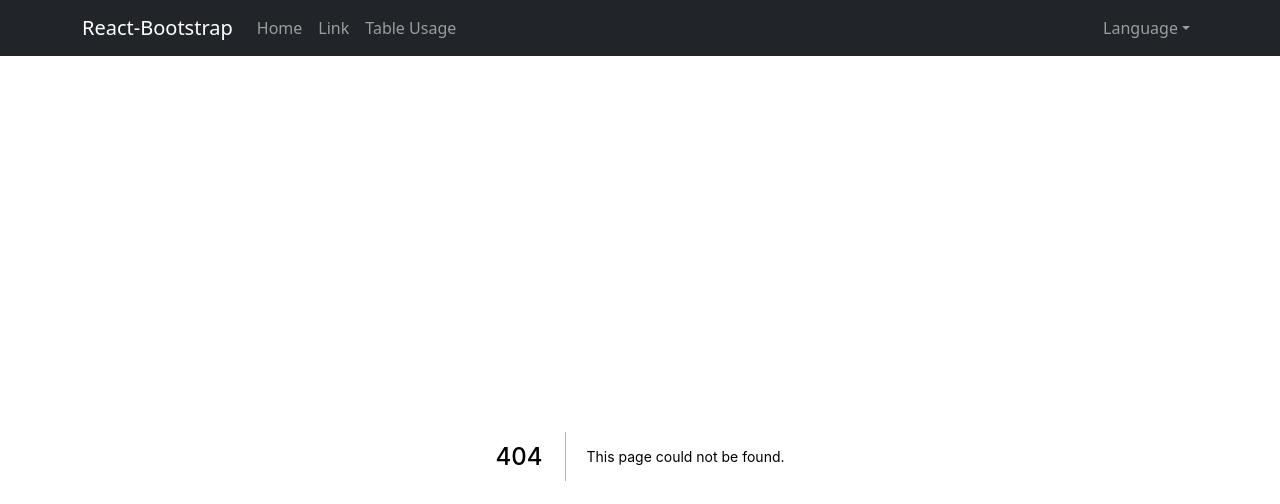
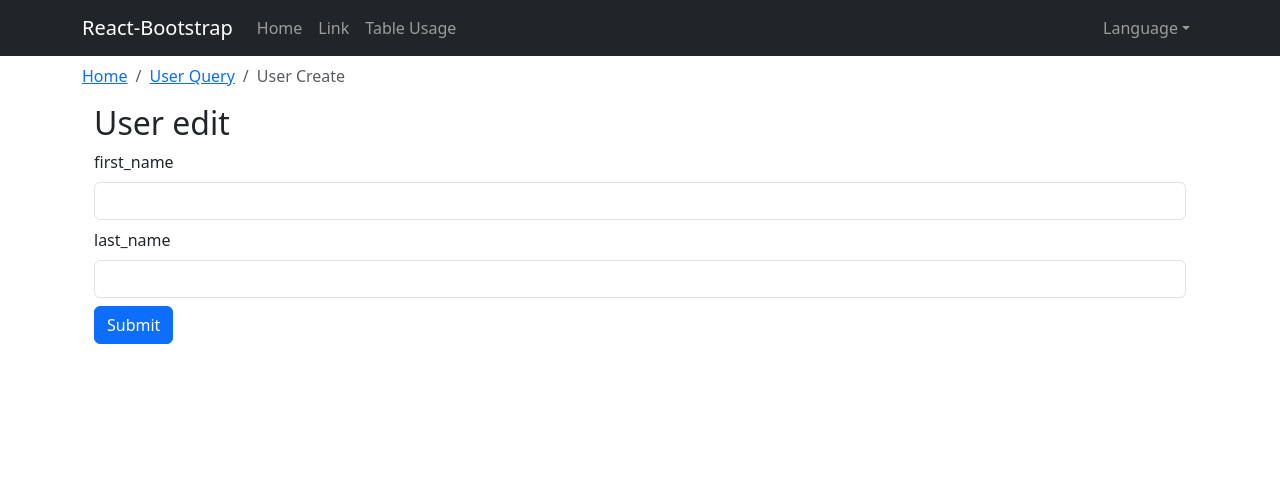
Before and after one commit to summer-peng/showroom, a Next.js app: page /users/userEdit in a window 1280 px wide. Before the commit this address had no page. Shown: the top 504 px of the page. Built offline with nearby package versions, Linux system fonts and the light colour scheme.

Commit message:
add formik and text field add create user page

```diff
--- /dev/null
+++ b/components/Forms/FormField.js
@@ -0,0 +1,30 @@
+import { useMemo } from 'react'
+import { Field } from 'formik'
+
+import TextInput from './TextInput'
+
+const FormField = ({ name, type, ...restProps }) => {
+  const FieldInput = useMemo(() => {
+    switch (type) {
+      case 'text': {
+        return TextInput
+      }
+      default:
+        return TextInput
+    }
+  }, [type])
+  return (
+    <Field name={name}>
+      {({ field, meta }) => (
+        <div className="mb-2">
+          <FieldInput {...field} {...restProps} />
+          {meta.touched && meta.error && (
+            <div className="error text-danger">{meta.error}</div>
+          )}
+        </div>
+      )}
+    </Field>
+  )
+}
+
+export default FormField
--- /dev/null
+++ b/components/Forms/TextInput/index.js
@@ -0,0 +1,12 @@
+import { Form } from 'react-bootstrap'
+
+const TextInput = ({ label, name, ...restProps }) => {
+  return (
+    <Form.Group>
+      <Form.Label>{label}</Form.Label>
+      <Form.Control type="text" name={name} {...restProps} />
+    </Form.Group>
+  )
+}
+
+export default TextInput
--- a/package.json
+++ b/package.json
@@ -11,6 +11,7 @@
   "dependencies": {
     "@prisma/client": "4.3.1",
     "bootstrap": "5.2.2",
+    "formik": "^2.2.9",
     "i18next": "^22.0.1",
     "next": "12.3.1",
     "prisma": "4.3.1",
@@ -19,7 +20,8 @@
     "react-dom": "18.2.0",
     "react-i18next": "^11.18.6",
     "react-virtualized": "^9.22.3",
-    "sass": "^1.55.0"
+    "sass": "^1.55.0",
+    "yup": "^0.32.11"
   },
   "devDependencies": {
     "eslint": "8.23.1",
--- a/pages/_app.js
+++ b/pages/_app.js
@@ -1,3 +1,4 @@
+import SSRProvider from 'react-bootstrap/SSRProvider'
 import { withTranslation } from 'react-i18next'
 
 import Layout from '@/components/Layout'
@@ -11,9 +12,11 @@ import '/styles/showroom-datatable.scss'
 
 function MyApp({ Component, pageProps }) {
   return (
-    <Layout {...pageProps}>
-      <Component {...pageProps} />
-    </Layout>
+    <SSRProvider>
+      <Layout {...pageProps}>
+        <Component {...pageProps} />
+      </Layout>
+    </SSRProvider>
   )
 }
 
--- a/pages/api/users/upsertUser.js
+++ b/pages/api/users/upsertUser.js
@@ -1,7 +1,11 @@
 import { upsertUser } from '@/service/usersService'
 
 export default function handler(req, res) {
-  upsertUser(req.body).then(() => {
-    res.status(200).json(true)
-  })
+  upsertUser(req.body)
+    .then(() => {
+      res.status(200).json(true)
+    })
+    .catch((e) => {
+      res.status(500).json(e)
+    })
 }
--- /dev/null
+++ b/pages/users/userEdit/index.js
@@ -0,0 +1,84 @@
+import { Button, Col, Container, Form, Row } from 'react-bootstrap'
+import { useTranslation } from 'react-i18next'
+import { Formik } from 'formik'
+import { useRouter } from 'next/router'
+
+import FormField from '@/components/Forms/FormField'
+import API from '@/utils/apiUtils'
+
+import validationSchema from './validations'
+
+export const getServerSideProps = () => {
+  const breadCrumbItems = [
+    {
+      name: 'Home',
+      url: '/',
+    },
+    {
+      name: 'User Query',
+      url: '/users/userQuery',
+    },
+    {
+      name: 'User Create',
+      active: true,
+    },
+  ]
+  return {
+    props: {
+      breadCrumbItems,
+    },
+  }
+}
+
+const UserEdit = () => {
+  const router = useRouter()
+  const { t } = useTranslation()
+
+  const onSubmit = (values) => {
+    console.log('values', values)
+    return API.post('/api/users/upsertUser', values)
+      .then(() => {
+        router.push('/users/userQuery')
+      })
+      .catch((e) => {
+        alert(JSON.stringify(e))
+        console.error(e)
+      })
+  }
+
+  return (
+    <Formik
+      initialValues={{
+        first_name: '',
+        last_name: null,
+      }}
+      onSubmit={onSubmit}
+      validationSchema={validationSchema}
+    >
+      {({ handleSubmit }) => (
+        <Form>
+          <Container>
+            <h2>User edit</h2>
+            <Row>
+              <Col>
+                <FormField label={t('first_name')} name="first_name" />
+              </Col>
+            </Row>
+            <Row>
+              <Col>
+                <FormField label={t('last_name')} name="last_name" />
+              </Col>
+            </Row>
+            <div>
+              <Button variant="primary" onClick={handleSubmit}>
+                Submit
+              </Button>
+            </div>
+          </Container>
+        </Form>
+      )}
+    </Formik>
+  )
+}
+
+export default UserEdit
--- /dev/null
+++ b/pages/users/userEdit/validations.js
@@ -0,0 +1,8 @@
+import * as Yup from 'yup'
+
+const validationSchema = Yup.object({
+  first_name: Yup.string().required('Required'),
+  last_name: Yup.string().required('Required'),
+})
+
+export default validationSchema
--- a/utils/apiUtils.js
+++ b/utils/apiUtils.js
@@ -4,7 +4,6 @@ const defaultOptions = {
   credentials: 'same-origin', // include, *same-origin, omit
   headers: {
     'Content-Type': 'application/json',
-    // 'Content-Type': 'application/x-www-form-urlencoded',
   },
   redirect: 'follow', // manual, *follow, error
   referrerPolicy: 'no-referrer', // no-referrer, *no-referrer-when-downgrade, origin, origin-when-cross-origin, same-origin, strict-origin, strict-origin-when-cross-origin, unsafe-url
@@ -23,10 +22,19 @@ const get = (url = '', params = {}, options = {}) => {
 const post = (url = '', params = {}, options = {}) => {
   return fetch(url, {
     ...defaultOptions,
-    method: 'POST', // *GET, POST, PUT, DELETE, etc.
-    body: JSON.stringify(params), // body data type must match "Content-Type" header
+    method: 'POST',
+    body: JSON.stringify(params),
     ...options,
-  }).then((response) => response.json())
+  }).then((response) => {
+    const { status } = response
+    if (status !== 200) {
+      return response.json().then((err) => {
+        return Promise.reject(err)
+      })
+    }
+
+    return response.json()
+  })
 }
 
 const API = {
```
Also changed, not shown: pages/users/userQuery/configs.js (added, +20 -0 lines), pages/users/userQuery/index.js (added, +70 -0 lines), pages/users/userQuery/styles.module.scss (added, +9 -0 lines), 2 other files (tests, documents, lock files or other folders).
